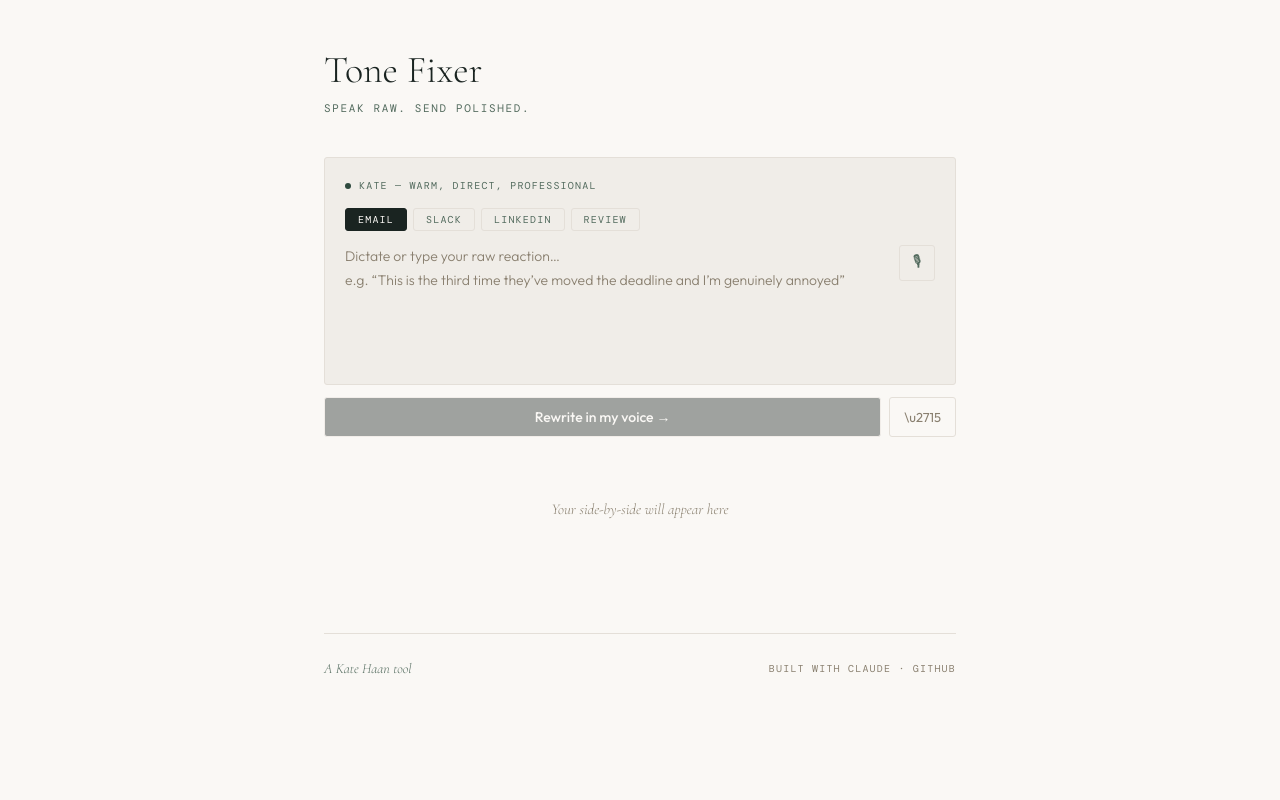
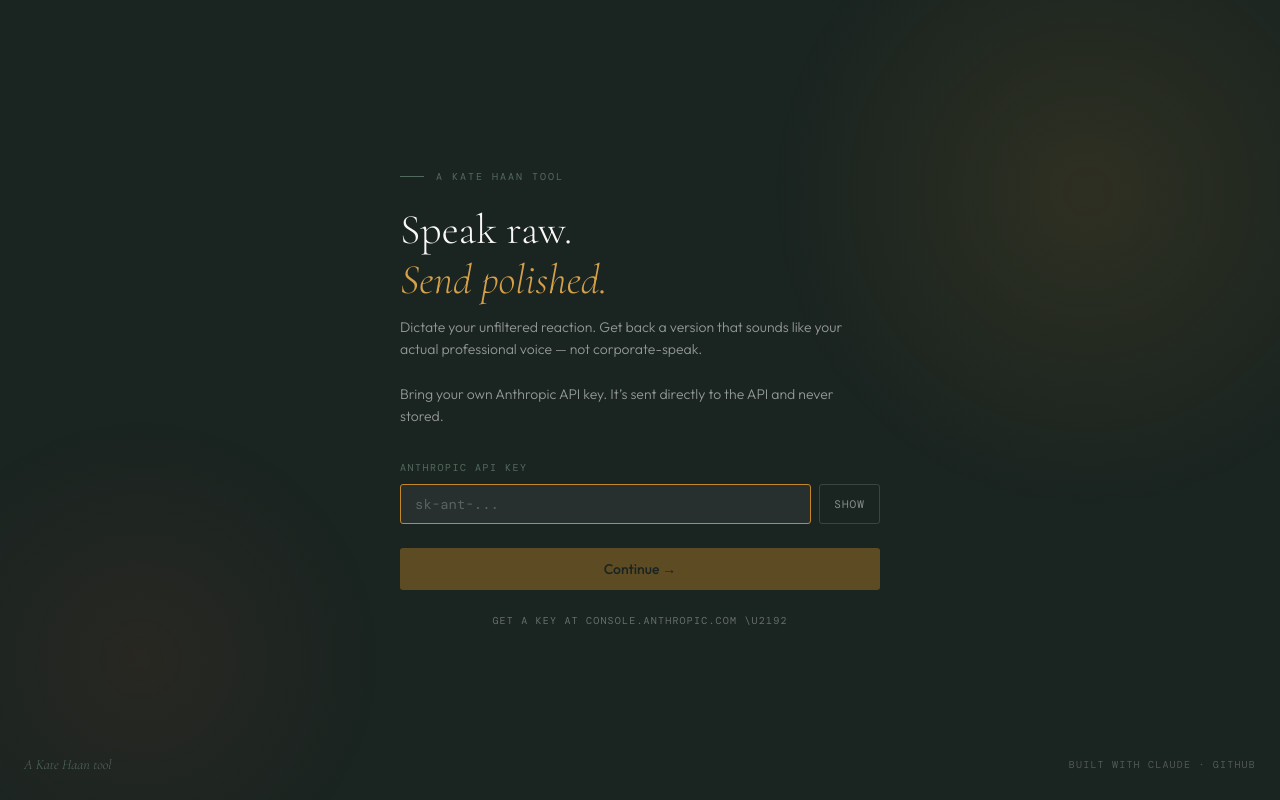
Before and after one commit to kaitwaite/tone-fixer, a Next.js app: page / in a window 1280 px wide. Built offline with nearby package versions, Linux system fonts and the light colour scheme.

Commit message:
Gate screen: optional OpenAI key for mic, required Anthropic key only

```diff
--- a/src/app/page.tsx
+++ b/src/app/page.tsx
@@ -1,6 +1,16 @@
-import ToneFixer from "./ToneFixer"
+"use client"
+
+import { useState } from "react"
+import GateScreen from "./GateScreen"
+import ToneFixerBYOK from "./ToneFixerBYOK"
 
 export default function Home() {
+  const [apiKey, setApiKey] = useState("")
+
+  if (!apiKey) {
+    return <GateScreen onEnter={setApiKey} />
+  }
+
   return (
     <main className="page">
       <header className="page-header">
@@ -8,7 +18,7 @@ export default function Home() {
         <p>Speak raw. Send polished.</p>
       </header>
 
-      <ToneFixer />
+      <ToneFixerBYOK apiKey={apiKey} onChangeKey={() => setApiKey("")} />
 
       <footer className="footer">
         <span className="footer-left">A Kate Haan tool</span>
```
